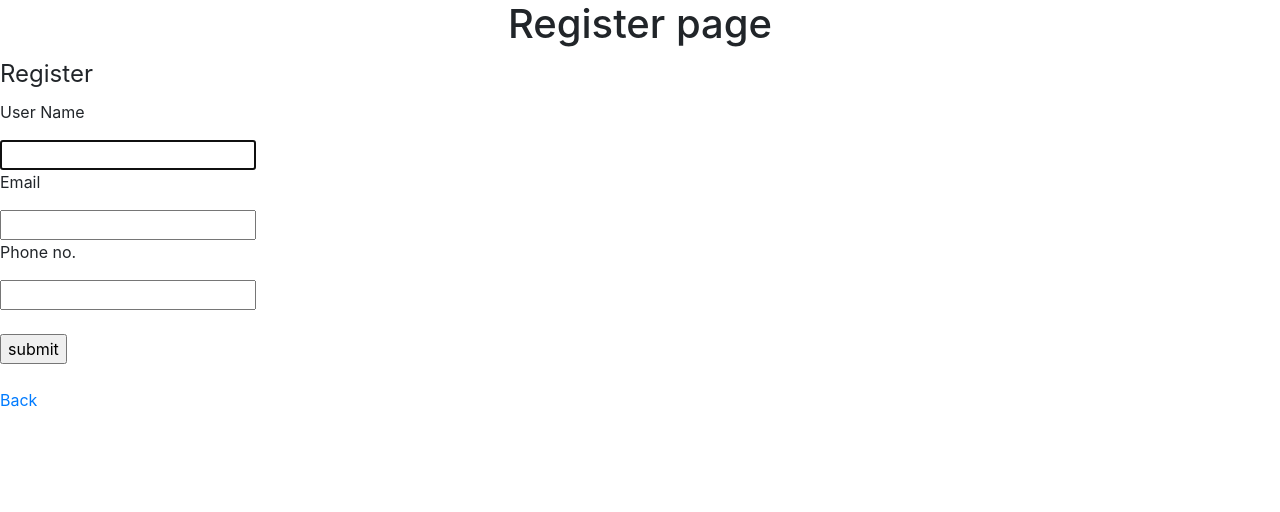
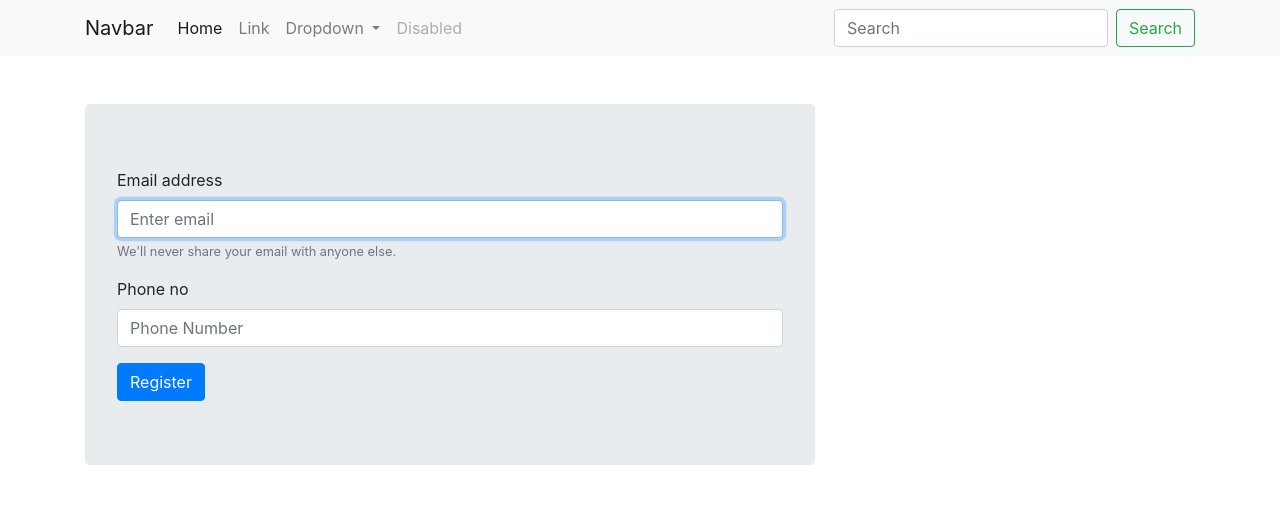
Before and after one commit to Venkats5495/online_shopping, a PHP site: page /register.php in a window 1280 px wide. Shown: the top 512 px of the page. Run offline with PHP 8.4, Linux system fonts and the light colour scheme.

Commit message:
Edit Register page

```diff
--- a/header.php
+++ b/header.php
@@ -5,8 +5,48 @@
     <meta name="viewport" content="width=device-width, initial-scale=1, shrink-to-fit=no">
 
 
-    <link rel="stylesheet" href="/css/bootstrap.min.css">
+    <link rel="stylesheet" href="css/bootstrap.min.css">
+    <link rel="stylesheet" href="css/style.css">
 
     <title>Hello, world!</title>
   </head>
   <body>
+
+    <nav class="navbar navbar-expand-lg navbar-light bg-light">
+      <div class="container">
+        <a class="navbar-brand" href="#">Navbar</a>
+        <button class="navbar-toggler" type="button" data-toggle="collapse" data-target="#navbarSupportedContent" aria-controls="navbarSupportedContent" aria-expanded="false" aria-label="Toggle navigation">
+          <span class="navbar-toggler-icon"></span>
+        </button>
+
+        <div class="collapse navbar-collapse" id="navbarSupportedContent">
+          <ul class="navbar-nav mr-auto">
+            <li class="nav-item active">
+              <a class="nav-link" href="#">Home <span class="sr-only">(current)</span></a>
+            </li>
+            <li class="nav-item">
+              <a class="nav-link" href="#">Link</a>
+            </li>
+            <li class="nav-item dropdown">
+              <a class="nav-link dropdown-toggle" href="#" id="navbarDropdown" role="button" data-toggle="dropdown" aria-haspopup="true" aria-expanded="false">
+                Dropdown
+              </a>
+              <div class="dropdown-menu" aria-labelledby="navbarDropdown">
+                <a class="dropdown-item" href="#">Action</a>
+                <a class="dropdown-item" href="#">Another action</a>
+                <div class="dropdown-divider"></div>
+                <a class="dropdown-item" href="#">Something else here</a>
+              </div>
+            </li>
+            <li class="nav-item">
+              <a class="nav-link disabled" href="#">Disabled</a>
+            </li>
+          </ul>
+          <form class="form-inline my-2 my-lg-0">
+            <input class="form-control mr-sm-2" type="search" placeholder="Search" aria-label="Search">
+            <button class="btn btn-outline-success my-2 my-sm-0" type="submit">Search</button>
+          </form>
+        </div>
+      </div>
+
+</nav>
--- a/register.php
+++ b/register.php
@@ -58,21 +58,27 @@ else{
 ?>
 <?php include "header.php"; ?>
 
+<div class="container">
+	<div class="row">
+		<div class="col-md-8">
+<div class="jumbotron my-5">
+			<form action="register.php" method="post">
+  <div class="form-group">
+    <label for="exampleInputEmail1">Email address</label>
+    <input type="email" class="form-control" name="email" autofocus="on" id="exampleInputEmail1" aria-describedby="emailHelp" placeholder="Enter email">
+    <small id="emailHelp" class="form-text text-muted">We'll never share your email with anyone else.</small>
+  </div>
+  <div class="form-group">
+    <label for="phone">Phone no</label>
+    <input type="tel" class="form-control" id="phone" name="ph_no" placeholder="Phone Number">
+  </div>
 
-<h1 align="center"> Register page</h1>
-<fieldset>
-<legend>Register</legend>
-<form action="register.php" method="post">
-<p>User Name</p>
-<input type="text" name="user" autofocus=on	 required>
-<p>Email</p>
-<input type="email" name="email" >
-<p>Phone no.</p>
-<input type="tel" name="ph_no" >
-<br><br>
-<input type="submit" name="submit" value="submit">
-<br><br>
-<a href="index.php">Back</a>
+  <button type="submit" name="submit" class="btn btn-primary">Register</button>
 </form>
-</fieldset>
-<?php include "header.php"; ?>
+
+</div>
+		</div>
+	</div>
+</div>
+
+<?php include "footer.php"; ?>
```
